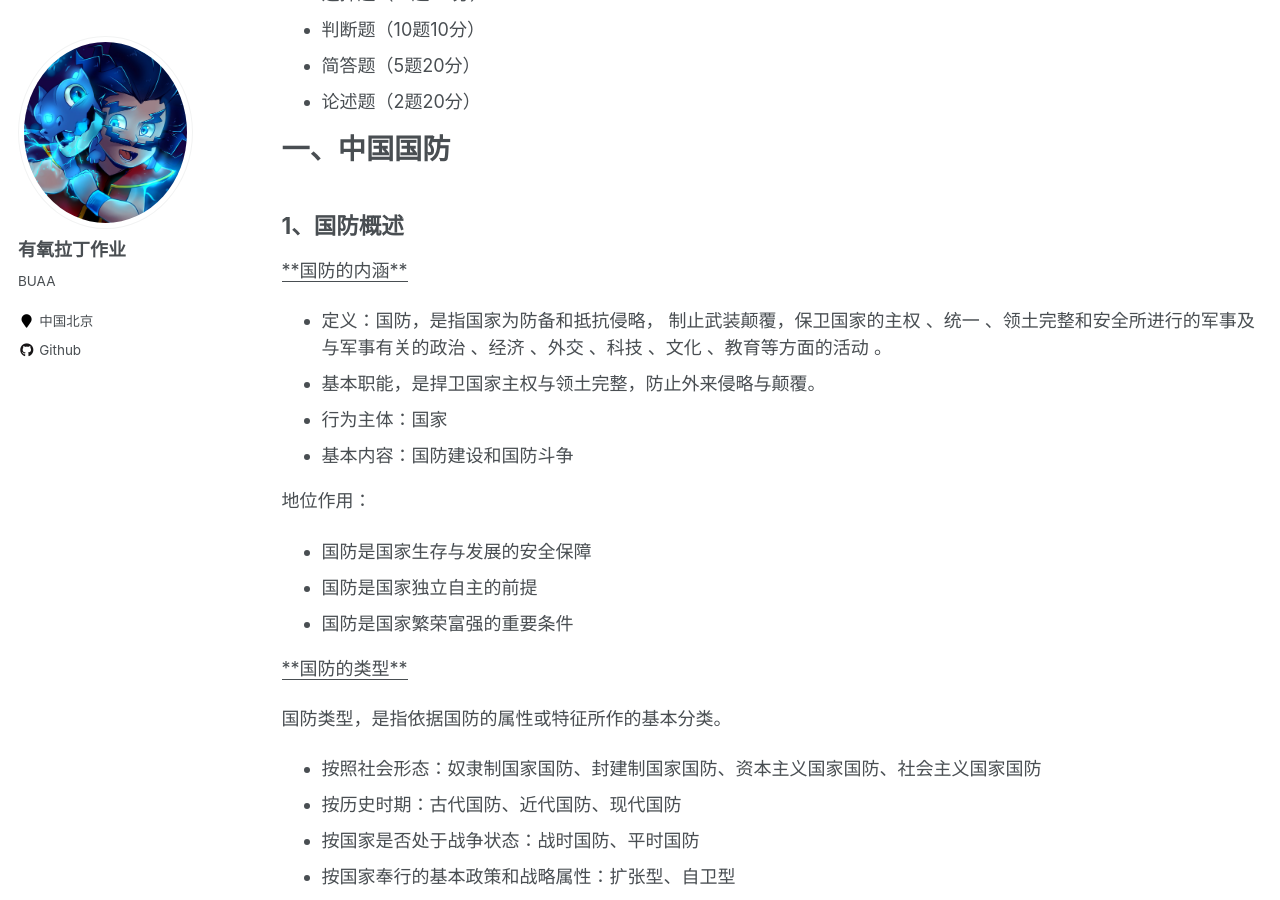
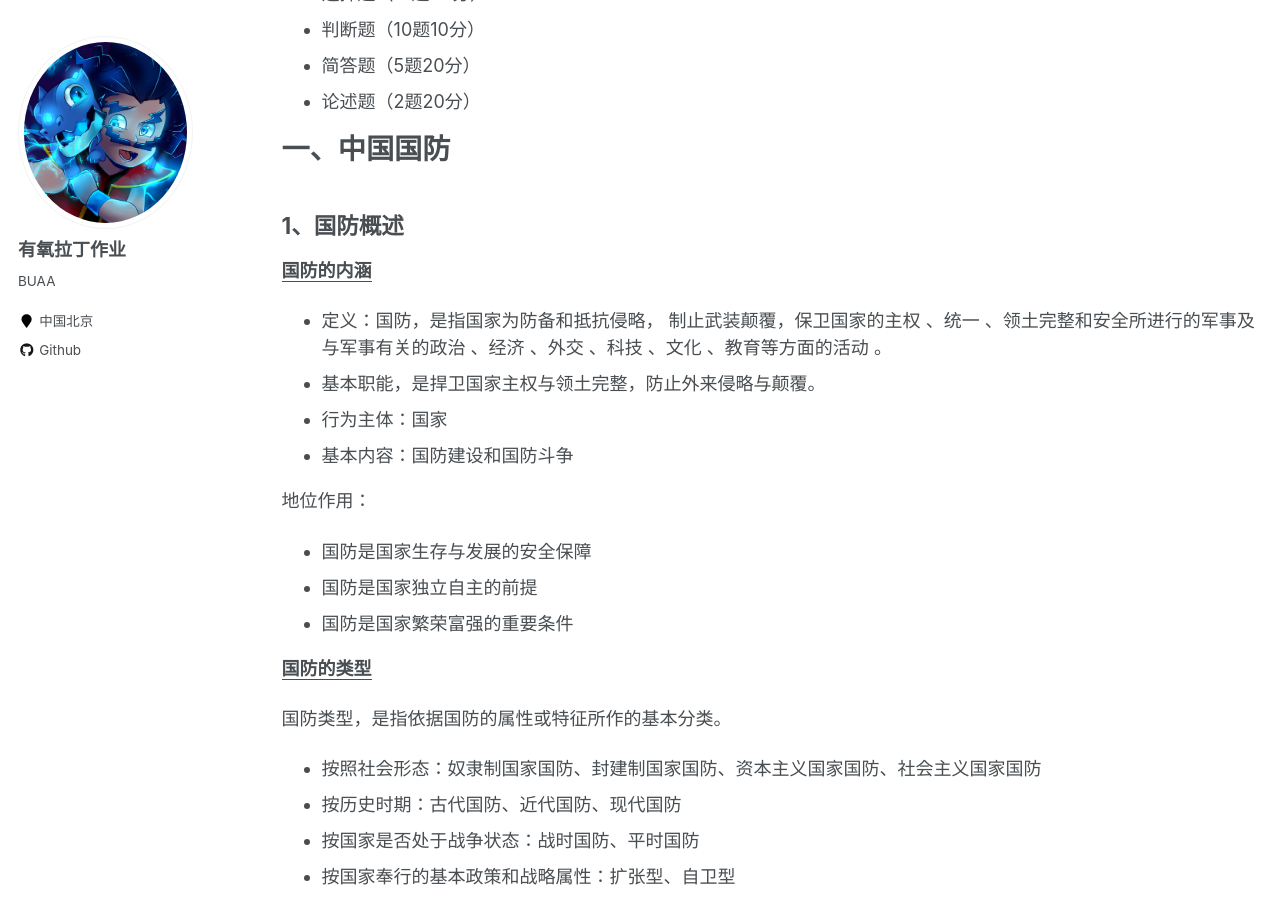
Before and after one commit to Erreurist/Erreurist.github.io, a Jekyll site: the page built from _pages/military.md, in a window 1280 px wide and 900 px high, scrolled down 268 px. Built offline with Jekyll 4.4.1, drawn with Linux system fonts in a browser that asks for light colours.

```diff
--- a/_pages/military.md
+++ b/_pages/military.md
@@ -22,7 +22,7 @@ redirect_from:
 
 ## 1、国防概述
 
-<u>**国防的内涵**</u>
+**<u>国防的内涵</u>**
 
 - 定义：国防，是指国家为防备和抵抗侵略， 制止武装颠覆，保卫国家的主权 、统一 、领土完整和安全所进行的军事及与军事有关的政治 、经济 、外交 、科技 、文化 、教育等方面的活动 。
 - 基本职能，是捍卫国家主权与领土完整，防止外来侵略与颠覆。
@@ -35,7 +35,7 @@ redirect_from:
 - 国防是国家独立自主的前提
 - 国防是国家繁荣富强的重要条件
 
-<u>**国防的类型**</u>
+**<u>国防的类型</u>**
 
 国防类型，是指依据国防的属性或特征所作的基本分类。
 - 按照社会形态：奴隶制国家国防、封建制国家国防、资本主义国家国防、社会主义国家国防
@@ -121,7 +121,7 @@ redirect_from:
 军民融合发展的重点，包括基础设施建设、国防科技工业、武器装备采购、人才培养、军队保障社会化、国防动员等潜力巨大领域和海洋、太空、网络空间、生物、新能源、人工智能等军民共用性强领域。
 
 ## 4、武装力量
-<u>**中国武装力量构成**</u>
+**<u>中国武装力量构成</u>**
 
 中华人民共和国的武装力量，由中国人民解放军、中国人民武装警察部队、民兵组成
 
```
